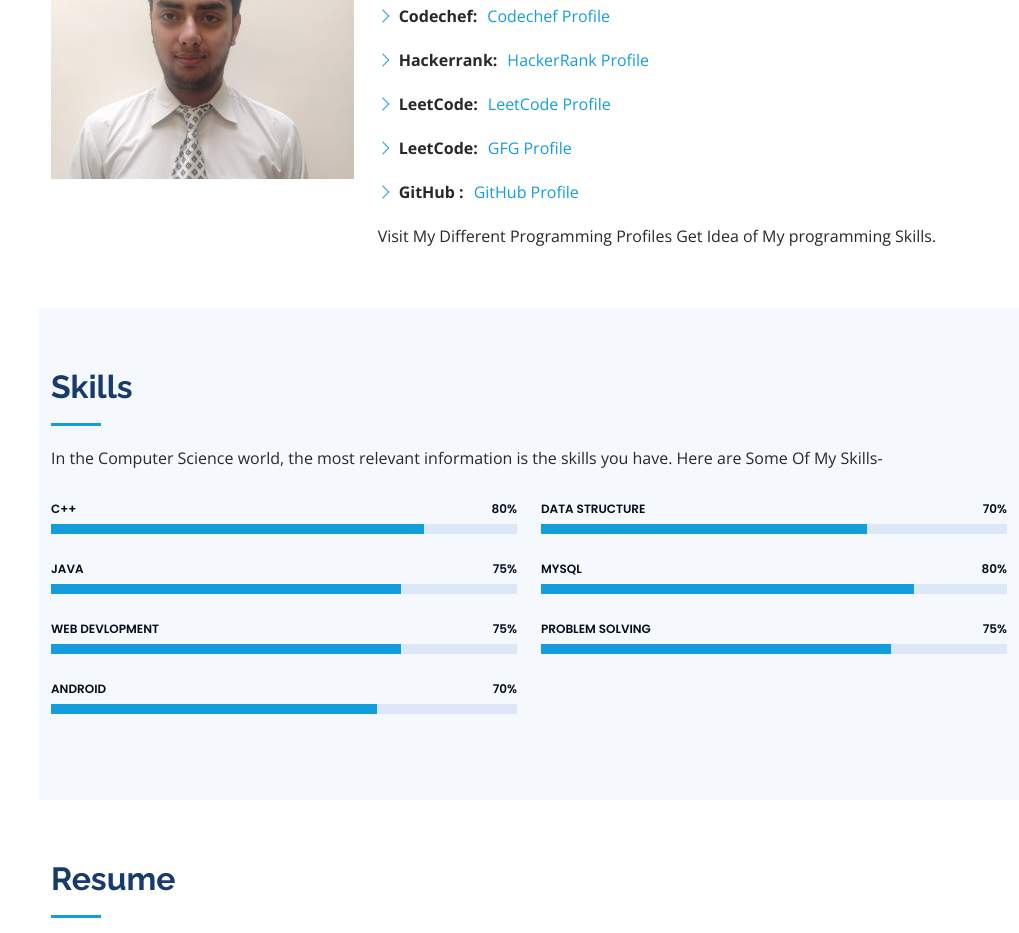
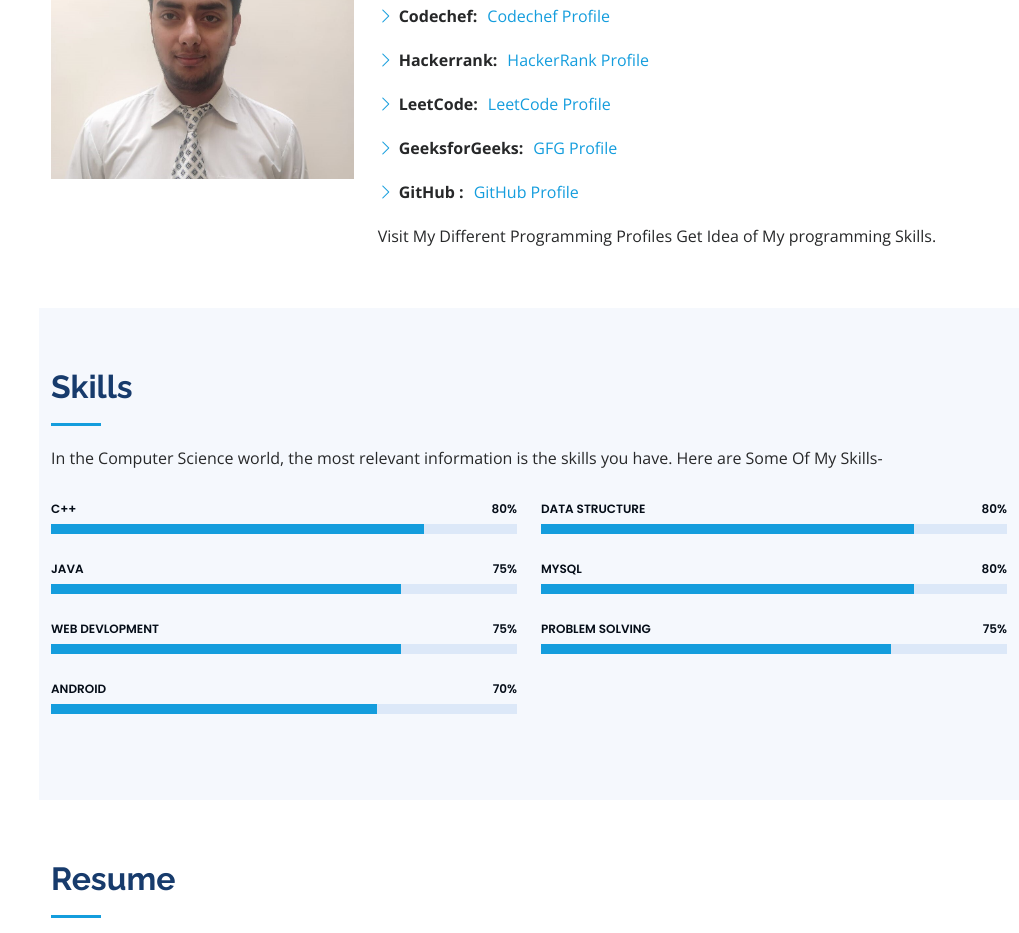
Before and after one commit to PrinceV27/MyPortfoilio, a plain HTML site: page index.html in a window 1280 px wide. Shown: the part 1140-2073 px from the top of the page, without its empty margins (261-1280 px from the left). Drawn offline with nearby package versions, Linux system fonts and the light colour scheme.

Commit message:
Update index.html

```diff
--- a/index.html
+++ b/index.html
@@ -92,7 +92,7 @@
 
                   <li><i class="bi bi-chevron-right"></i> <strong>Hackerrank:</strong> <span><a href="https://www.hackerrank.com/princevarshney21?hr_r=1">HackerRank Profile</a></span></li>
                   <li><i class="bi bi-chevron-right"></i> <strong>LeetCode:</strong> <span><a href="https://leetcode.com/princevarshney2001/"> LeetCode Profile</a></span></li>
-                  <li><i class="bi bi-chevron-right"></i> <strong>LeetCode:</strong> <span><a href="https://auth.geeksforgeeks.org/user/princevarshney2001/practice/"> GFG Profile</a></span></li>
+                  <li><i class="bi bi-chevron-right"></i> <strong>GeeksforGeeks:</strong> <span><a href="https://auth.geeksforgeeks.org/user/princevarshney2001/practice/"> GFG Profile</a></span></li>
                   <li><i class="bi bi-chevron-right"></i> <strong>GitHub :</strong> <span><a href="https://github.com/PrinceV27">GitHub Profile</a></span></li>
                 </ul>
               </div>
@@ -152,9 +152,9 @@
           <div class="col-lg-6" data-aos="fade-up" data-aos-delay="100">
 
             <div class="progress">
-              <span class="skill">Data Structure <i class="val">70%</i></span>
+              <span class="skill">Data Structure <i class="val">80%</i></span>
               <div class="progress-bar-wrap">
-                <div class="progress-bar" role="progressbar" aria-valuenow="70" aria-valuemin="0" aria-valuemax="100"></div>
+                <div class="progress-bar" role="progressbar" aria-valuenow="80" aria-valuemin="0" aria-valuemax="100"></div>
               </div>
             </div>
 
```
